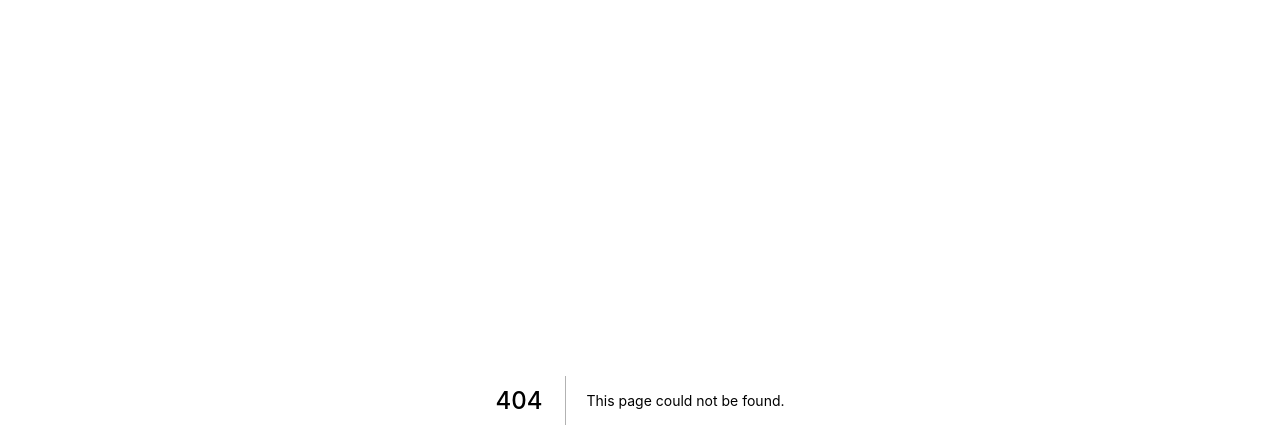
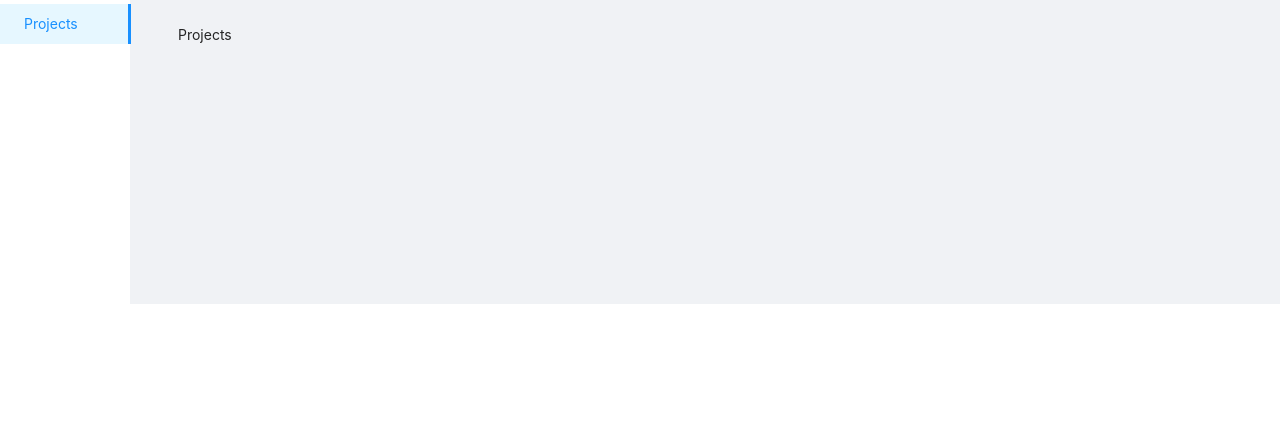
Before and after one commit to backstagePro/playground-client, a Next.js app: page /projects in a window 1280 px wide. Before the commit this address had no page. Shown: the top 448 px of the page. Built offline with nearby package versions, Linux system fonts and the light colour scheme.

Commit message:
Adding projects link

```diff
--- a/package.json
+++ b/package.json
@@ -9,6 +9,7 @@
     "lint": "next lint"
   },
   "dependencies": {
+    "antd": "^4.16.13",
     "next": "11.1.2",
     "react": "17.0.2",
     "react-dom": "17.0.2"
--- a/pages/_app.tsx
+++ b/pages/_app.tsx
@@ -1,7 +1,60 @@
-import '../styles/globals.css'
+import '../styles/globals.css';
+import 'antd/dist/antd.css';
 import type { AppProps } from 'next/app'
+import Link from 'next/link';
+
+import { Layout, Menu, Breadcrumb } from 'antd';
+import { UserOutlined, LaptopOutlined, NotificationOutlined } from '@ant-design/icons';
+
+const { SubMenu } = Menu;
+const { Header, Content, Sider } = Layout;
+
 
 function MyApp({ Component, pageProps }: AppProps) {
-  return <Component {...pageProps} />
+
+  return (
+    <Layout>
+      {/* <Header className="header">
+        <div className="logo" />
+        <Menu theme="dark" mode="horizontal" defaultSelectedKeys={['2']}>
+          <Menu.Item key="1">nav 1</Menu.Item>
+        </Menu>
+      </Header> */}
+      <Layout>
+        <Sider width={130} className="site-layout-background">
+          <Menu
+            mode="inline"
+            defaultSelectedKeys={['1']}
+            defaultOpenKeys={['sub1']}
+            style={{ height: '100%', borderRight: 0 }}
+          >
+
+
+            <Menu.Item key="1">
+              <Link href="/projects">Projects</Link>
+            </Menu.Item>
+
+            {/* <SubMenu key="sub2" icon={<LaptopOutlined />} title="subnav 2">
+              <Menu.Item key="5">option5</Menu.Item>
+              <Menu.Item key="6">option6</Menu.Item>
+              <Menu.Item key="7">option7</Menu.Item>
+              <Menu.Item key="8">option8</Menu.Item>
+            </SubMenu> */}
+          </Menu>
+        </Sider>
+        <Layout style={{ padding: '0 24px 24px' }}>
+          <Content
+            style={{
+              padding: 24,
+              margin: 0,
+              minHeight: 280,
+            }}
+          >
+            <Component {...pageProps} />
+          </Content>
+        </Layout>
+      </Layout>
+    </Layout>
+  );
 }
 export default MyApp
--- /dev/null
+++ b/pages/projects/index.tsx
@@ -0,0 +1,12 @@
+
+interface IProps {
+
+}
+
+const Index: React.FC<IProps> = ({}) => {
+    return (
+      <div> Projects </div>
+    )
+}
+
+export default Index;
```
Also changed, not shown: 1 other file (tests, documents, lock files or other folders).
